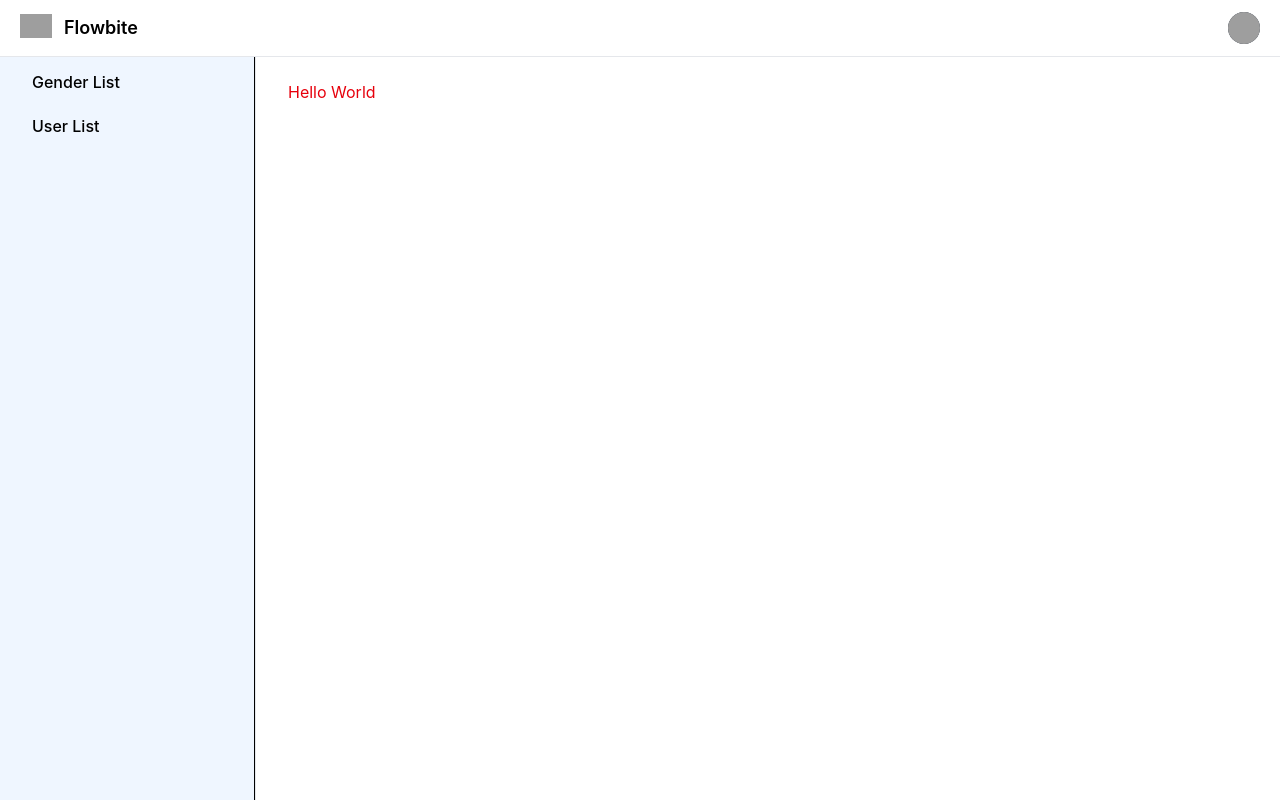
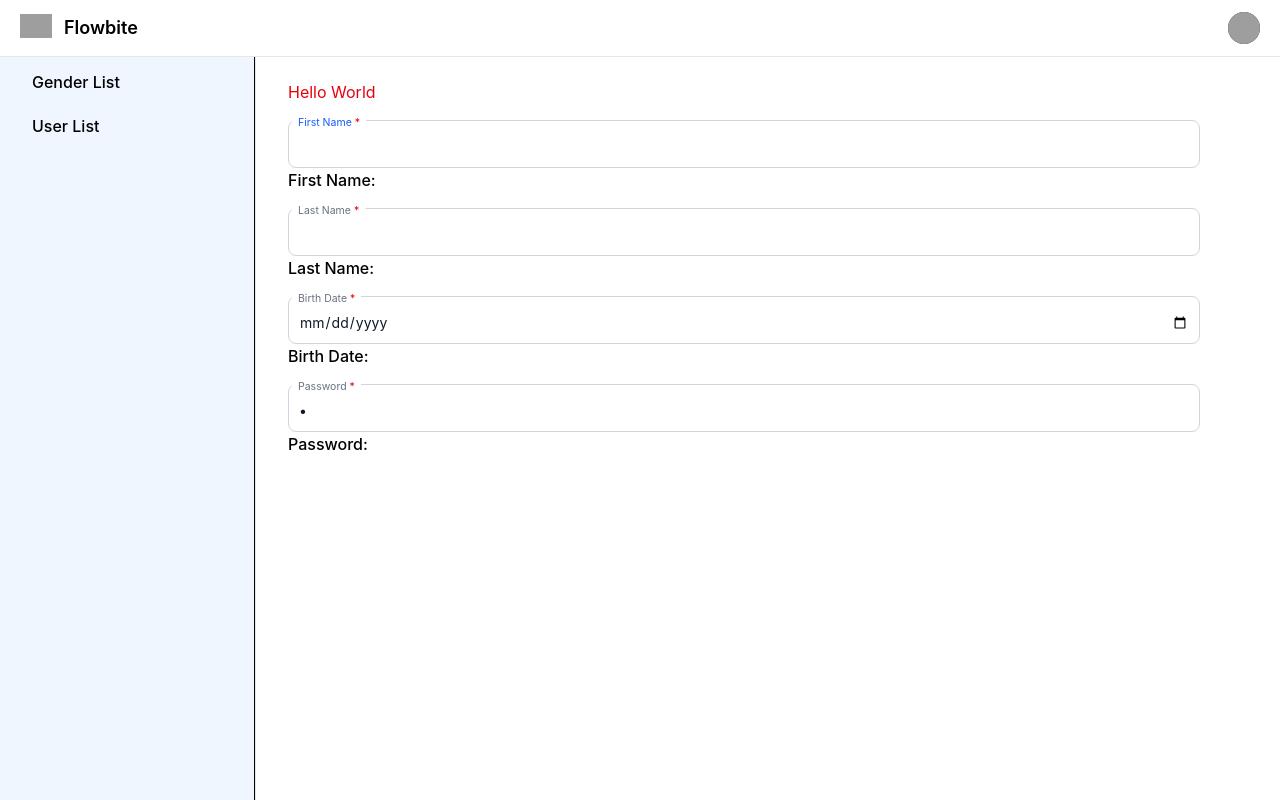
Before and after one commit to ChaClyde/RNLProject, a React (Vite) app in the folder client/: page / in a window 1280 px wide. Built offline with nearby package versions, Linux system fonts and the light colour scheme; grey boxes are pictures that could not be loaded.

Commit message:
Added input and properties

```diff
--- /dev/null
+++ b/client/src/components/Input/FloatingLabelInput.tsx
@@ -0,0 +1,62 @@
+import type { ChangeEvent, FC } from "react";
+
+interface FloatingLabelinputProps {
+    label: string;
+    type: 'text' | 'date' | 'password';
+    name: string;
+    value?: string | any;
+    onChange?: (e: ChangeEvent<HTMLInputElement>) => void;
+    newLabelClassName?: string;
+    labelClassName?: string;
+    newInputClassName?: string;
+    inputClassName?: string;
+    required?: boolean;
+    autoFocus?: boolean;
+    disabled?: boolean;
+    readonly?: boolean;
+    errors?: string[];
+}
+
+const FloatingLabelInput: FC<FloatingLabelinputProps> = ({ label, type, name, value, onChange, newLabelClassName, labelClassName, newInputClassName, inputClassName, required, autoFocus, disabled, readOnly, errors }) => {
+    return (
+        <>
+            <div className="relative">
+                <input
+                    type={type}
+                    id={name}
+                    name={name}
+                    value={value}
+                    onChange={onChange}
+                    className={`${newInputClassName
+                        ? newInputClassName
+                        : `block px-2.5 pb-2.5 pt-4 w-full text-sm text-gray-900 bg-transparent rounded-lg border-1
+              border-gray-300 appearance-none focus:outline-none focus:ring-0 focus:to-blue-600 peer ${inputClassName}`
+                        } `}
+                    placeholder=" "
+                    required={required}
+                    autoFocus={autoFocus}
+                    disabled={disabled}
+                    readOnly={readOnly}
+                />
+                <label
+                    htmlFor={name}
+                    className={`${newLabelClassName ? newLabelClassName : `absolute text-sm text-gray-500 duration-300 transform -translate-y-4 scale-75 top-2 z-10 origin-[0]
+                    bg-white px-2 peer-focus:px-2 peer-focus:text-blue-600 peer-placeholder-shown:scale-100
+                    peer-placeholder-shown:-translate-y-1/2 peer-placeholder-shown:top-1/2 peer-focus:top-2 peer-focus:scale-75
+                    peer-focus:-translate-y-4 rtl:peer-focus:translate-x-1/4 rtl:peer-focus:left-auto start-1 ${labelClassName}`
+                        }`}
+                >
+                    {label}
+                    {required && (<span className="text-red-600 ml-1 ">*</span>
+                    )}
+
+                </label>
+                {errors && errors.length > 0 && (
+                    <span className="text-red-600">{errors[0]}</span>
+                )}
+            </div>
+        </>
+    )
+}
+
+export default FloatingLabelInput
--- a/client/src/routes/AppRoutes.tsx
+++ b/client/src/routes/AppRoutes.tsx
@@ -1,10 +1,60 @@
 import { Route, Routes } from "react-router-dom"
 import AppLayout from "../layout/AppLayout"
+import FloatingLabelInput from "../components/Input/FloatingLabelInput";
+import { useState } from "react";
 
 const SampleComponent = () => {
+    const [firstName, setFirstName] = useState(" ");
+    const [lastName, setLastName] = useState(" ");
+    const [birthDate, setBirthDate] = useState(" ");
+    const [password, setPassword] = useState(" ");
     return (
         <>
-            <h1 className="text-red-600">Hello World</h1>
+            <h1 className="text-red-600 mb-4">Hello World</h1>
+            <div className="mb-4">
+                <FloatingLabelInput
+                    label="First Name"
+                    type="text"
+                    name="first_name"
+                    // newInputClassName="bg-black text-white" for additioal designs
+                    value={firstName}
+                    onChange={(e) => setFirstName(e.target.value)}
+                    required
+                    autoFocus
+                />
+                <p className="font-medium">First Name: {firstName}</p>
+            </div>
+            <div className="mb-4">
+                <FloatingLabelInput
+                label="Last Name"
+                type="text"
+                name="last_name"
+                value={lastName}
+                onChange={(e) => setLastName(e.target.value)}
+                required
+            />
+                <p className="font-medium">Last Name: {lastName}</p>
+            </div>
+            <div className="mb-4">
+                <FloatingLabelInput
+                label="Birth Date"
+                type="date"
+                name="birth_date"
+                value={birthDate}
+                onChange={(e) => setBirthDate(e.target.value)}
+                required
+            />
+                <p className="font-medium">Birth Date: {birthDate}</p>
+            </div>
+            <div className="mb-4">
+                <FloatingLabelInput label="Password"
+                    type="password" name="password"
+                    value={password}
+                    onChange={(e) => setPassword(e.target.value)}
+                    required
+                />
+                <p className="font-medium">Password: {password}</p>
+            </div>
         </>
     );
 };
```
